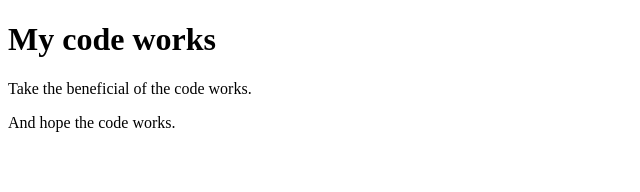
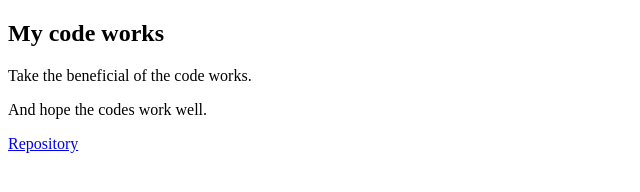
Before and after one commit to listenzcc/MyCodeWorks, a plain HTML site: page dist/index.html in a window 1280 px wide. Shown: the whole page, without its empty margins (0-640 px from the left). Drawn offline with Linux system fonts and the light colour scheme.

Commit message:
Refactor index.html structure and add readme.md with project details

```diff
--- a/dist/index.html
+++ b/dist/index.html
@@ -8,9 +8,19 @@
 </head>
 
 <body>
-    <h1>My code works</h1>
-    <p>Take the beneficial of the code works.</p>
-    <p>And hope the code works.</p>
+
+    <section class="content">
+        <div>
+            <h1>My code works</h1>
+            <p>Take the beneficial of the code works.</p>
+            <p>And hope the codes work well.</p>
+        </div>
+
+    </section>
+
+    <section class="footer">
+        <a href="https://github.com/listenzcc/MyCodeWorks">Repository</a>
+    </section>
 </body>
 
 </html>
```
Also changed, not shown: readme.md (added).
